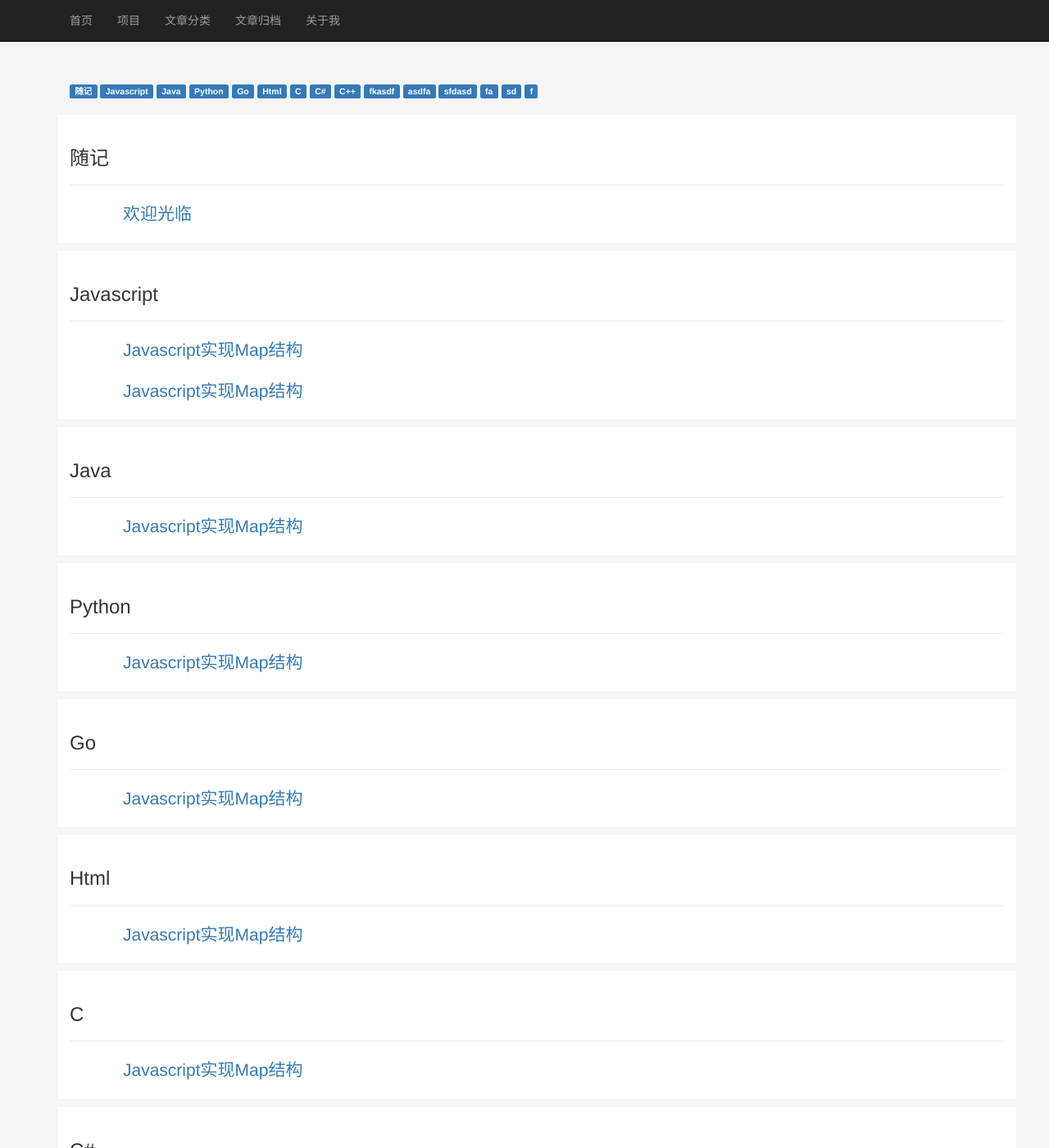
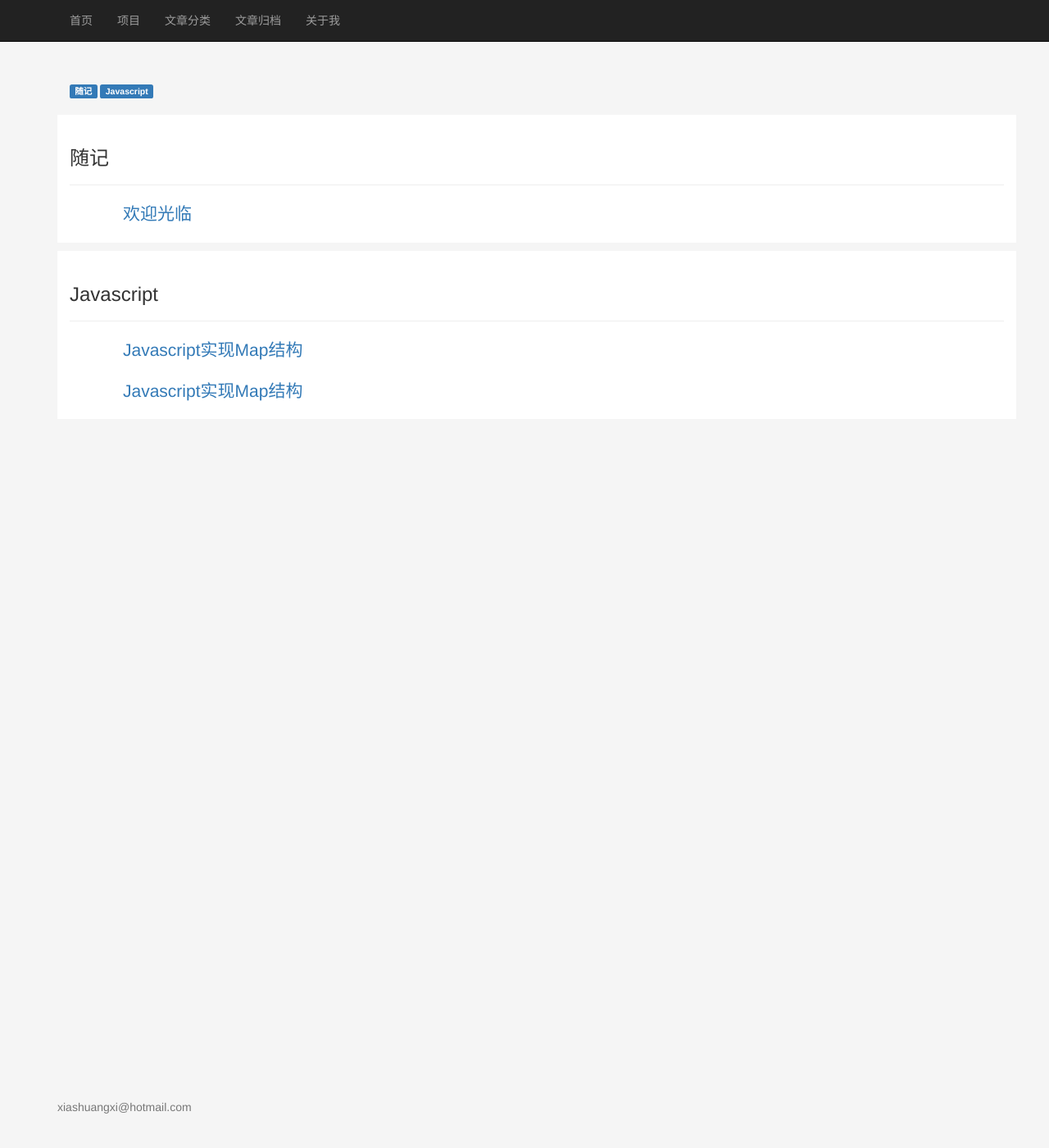
Before and after one commit to jinchangle/xiashuangxi.github.io, a Jekyll site: the page built from types.html, in a window 1280 px wide and 1400 px high. Shown: the whole window at 82% size. Built offline with Jekyll 4.4.1, drawn with Linux system fonts in a browser that asks for light colours; nearby versions of some CDN libraries; some of the changed text lies outside the part shown.

Commit message:
Changes to be committed: 	modified:   _posts/article/2015-05-18-javascript-map-33.md

```diff
--- a/_posts/article/2015-05-18-javascript-map-33.md
+++ b/_posts/article/2015-05-18-javascript-map-33.md
@@ -3,7 +3,7 @@ layout: post
 title: "Javascript实现Map结构"
 date: 2015-05-18 13:34
 tag: [Javascript,算法,技术]
-category: [Javascript,Java,Python,Go,Html,C,C#,C++,fkasdf,asdfa,sfdasd,fa,sd,f]
+category: [Javascript]
 summary: "Javascript实现Map结构"
 ---
 ####Javascript实现Map结构。
```
